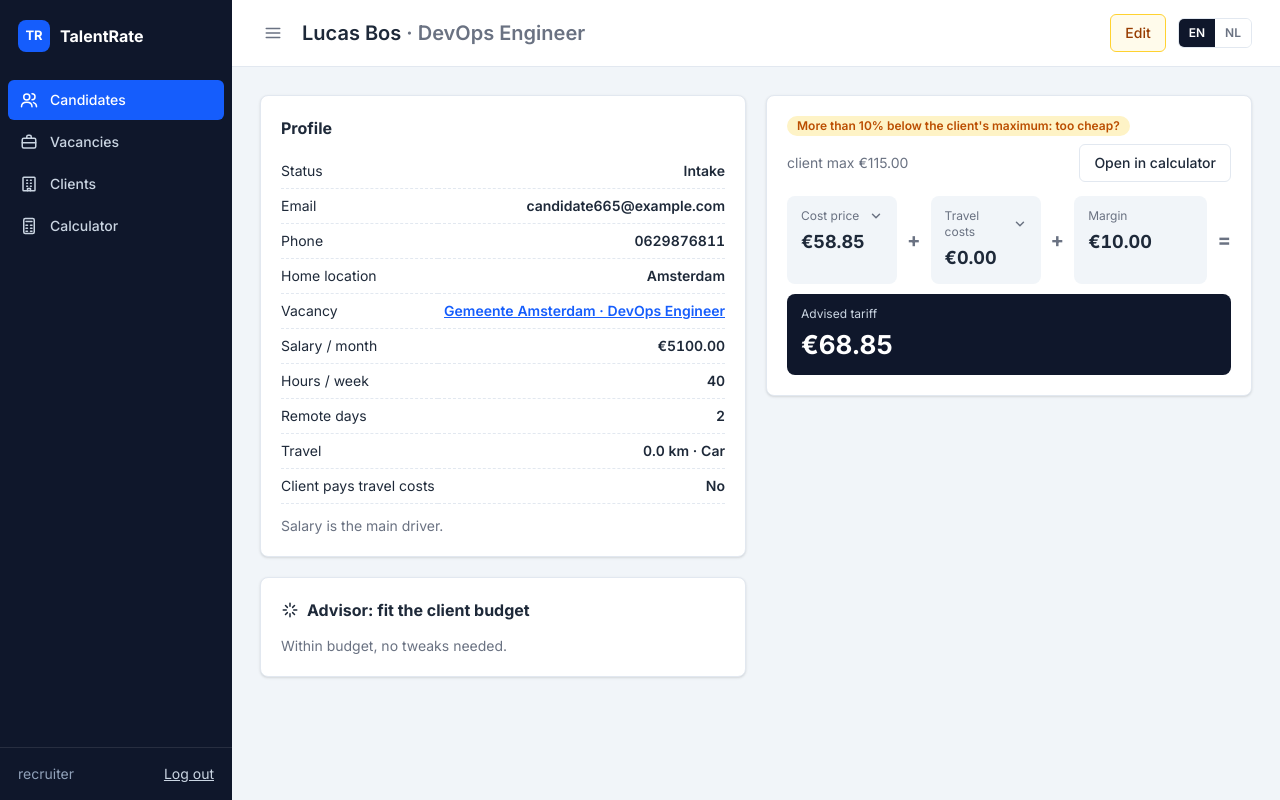
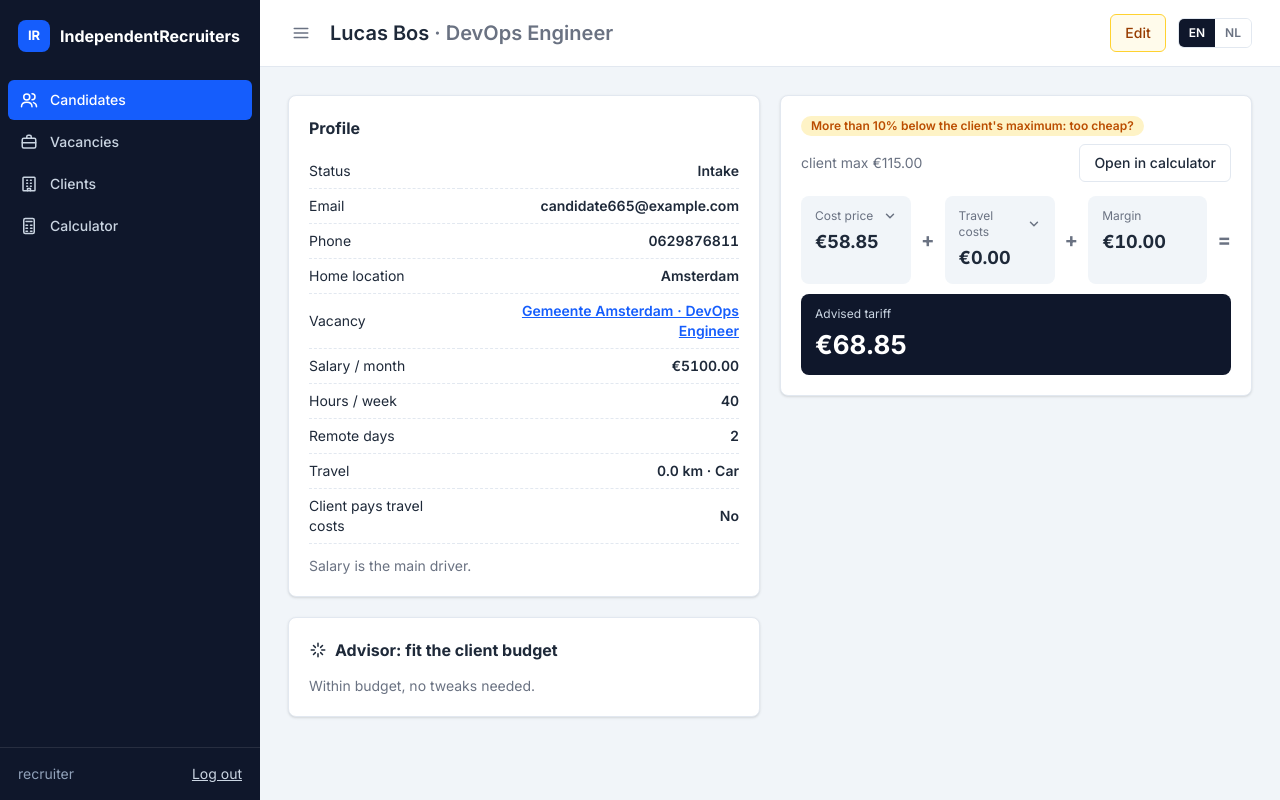
Before and after one commit to thumaman/coding_challenge, a Django app: page /candidates/60/ in a window 1280 px wide. Run offline with Django 5.2, Linux system fonts and the light colour scheme; a user stored in the database is signed in; data comes from the database, SQL or seed files in the repository; some libraries are stand-ins or nearby versions.

Commit message:
change name

```diff
--- a/core/templates/core/base.html
+++ b/core/templates/core/base.html
@@ -5,7 +5,7 @@
     <meta charset="UTF-8">
     <meta name="viewport" content="width=device-width, initial-scale=1.0">
     <meta name="theme-color" content="#0f172a">
-    <title>{% block title %}TalentRate{% endblock %} · TalentRate</title>
+    <title>{% block title %}Independent Recruiters{% endblock %} · Independent Recruiters</title>
 
     <link rel="manifest" href="{% url 'core:manifest' %}">
     <link rel="icon" href="{% static 'core/icons/icon.svg' %}" type="image/svg+xml">
@@ -25,10 +25,10 @@
 <div class="flex min-h-screen">
 
     {# Desktop: data-collapsed shrinks it to icons. Mobile (< lg): off-canvas, data-open slides it in. Toggled in app.js #}
-    <aside id="sidebar" class="group/sidebar sticky top-0 flex h-screen w-58 shrink-0 flex-col bg-slate-900 text-slate-300 transition-[width,translate] duration-200 lg:data-collapsed:w-16 max-lg:fixed max-lg:z-20 max-lg:-translate-x-full max-lg:data-open:translate-x-0">
+    <aside id="sidebar" class="group/sidebar sticky top-0 flex h-screen w-65 shrink-0 flex-col bg-slate-900 text-slate-300 transition-[width,translate] duration-200 lg:data-collapsed:w-16 max-lg:fixed max-lg:z-20 max-lg:-translate-x-full max-lg:data-open:translate-x-0">
         <a class="flex items-center gap-2.5 px-4.5 py-5 text-base font-bold text-white" href="{% url 'candidates:list' %}">
-            <span class="grid size-8 shrink-0 place-items-center rounded-lg bg-blue-600 text-[13px]">TR</span>
-            <span class="lg:group-data-collapsed/sidebar:hidden">TalentRate</span>
+            <span class="grid size-8 shrink-0 place-items-center rounded-lg bg-blue-600 text-[13px]">IR</span>
+            <span class="lg:group-data-collapsed/sidebar:hidden">IndependentRecruiters</span>
         </a>
         <nav class="flex flex-1 flex-col gap-0.5 p-2">
             {% for item in nav_items %}
--- a/core/templates/registration/login.html
+++ b/core/templates/registration/login.html
@@ -11,7 +11,7 @@
 <body class="grid min-h-screen place-items-center bg-slate-900 font-[Inter,system-ui,sans-serif] text-sm text-gray-800">
     <form method="post" class="flex w-[min(380px,92vw)] flex-col gap-3 {{ ui.card }}">
         {% csrf_token %}
-        <h1 class="mb-1.5 text-xl font-bold">TalentRate · {% trans "Recruiter login" %}</h1>
+        <h1 class="mb-1.5 text-xl font-bold">IndependentRecruiters · {% trans "Recruiter login" %}</h1>
         {% if form.errors %}<p class="text-red-700">{% trans "Invalid username or password." %}</p>{% endif %}
         <div class="flex flex-col gap-1">
             <label for="id_username" class="font-medium">{% trans "Username" %}</label>
```
Also changed, not shown: core/templates/core/manifest.webmanifest.
